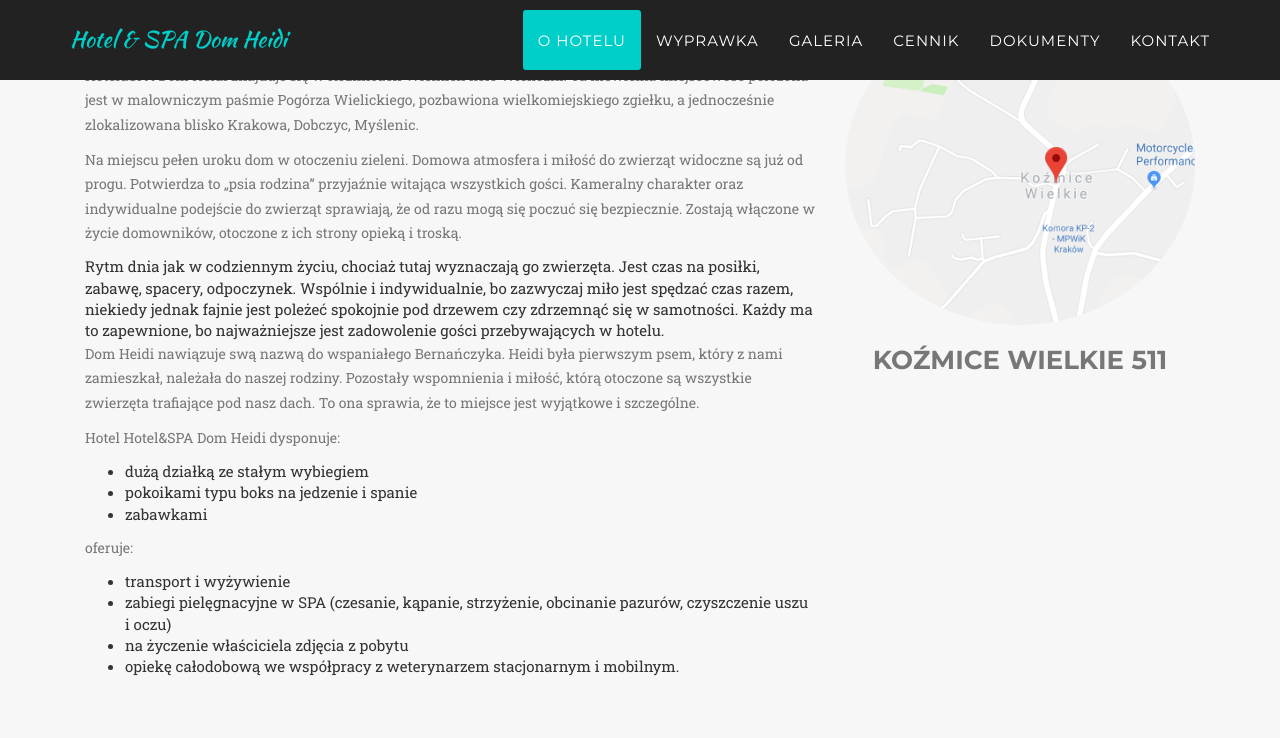
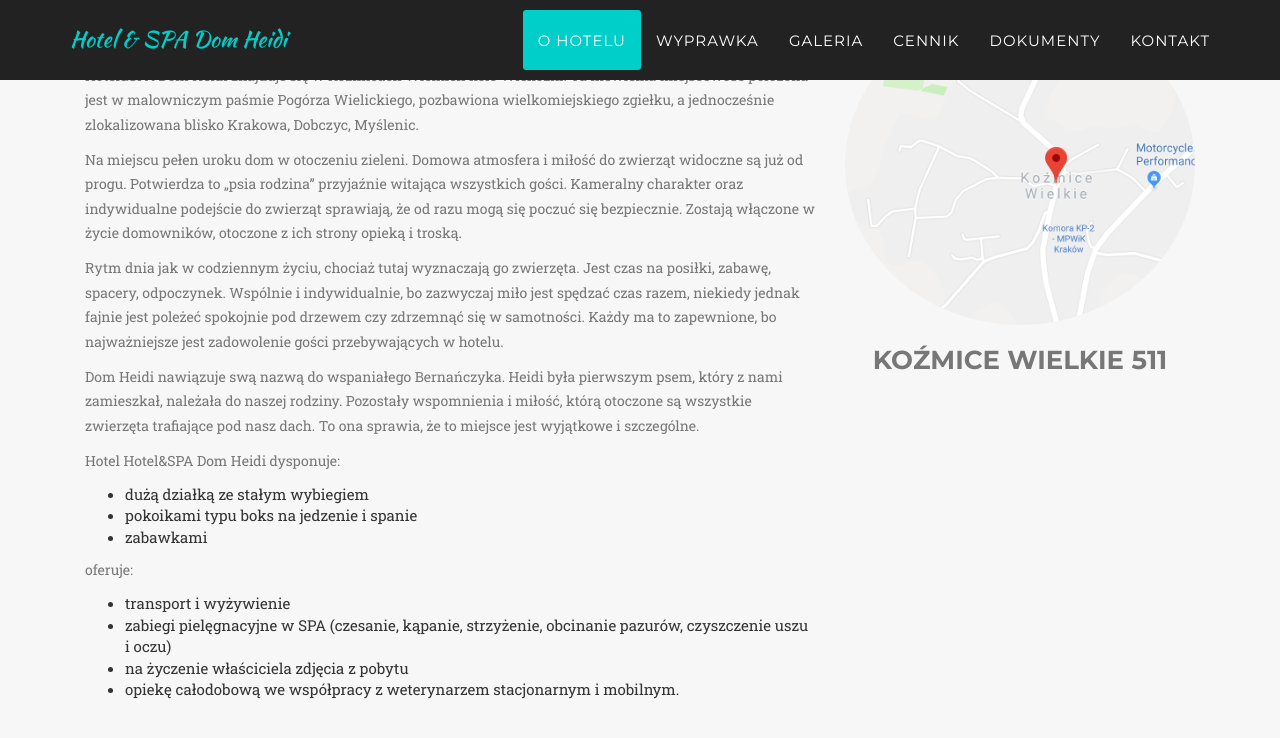
Before and after one commit to ArturSkowronski/dom-heidi.github.io, a Jekyll site: the page built from index.html, in a window 1280 px wide and 900 px high, scrolled down 913 px. Shown: the top 738 px of the window. Built offline with Jekyll 4.4.1, drawn with Linux system fonts in a browser that asks for light colours; some web fonts are replaced.

Commit message:
Update services.html

```diff
--- a/_includes/services.html
+++ b/_includes/services.html
@@ -3,16 +3,16 @@
         <div class="container">
             <div class="row">
                 <div class="col-lg-12 ">
-                    <div class="col-lg-8 ">
+                    <div class="col-lg-8">
                         <h2 class="section-heading">O Hotelu</h2>
                         <p class="text-muted">
                           Hotel&SPA Dom Heidi znajduje się w Koźmicach Wielkich koło Wieliczki. Ta niewielka miejscowość położona jest w malowniczym paśmie Pogórza Wielickiego, pozbawiona wielkomiejskiego zgiełku, a jednocześnie zlokalizowana blisko Krakowa, Dobczyc, Myślenic.
                         </p>
                         <p class="text-muted">
 Na miejscu pełen uroku dom w otoczeniu zieleni. Domowa atmosfera i  miłość do zwierząt widoczne są już od progu. Potwierdza to „psia rodzina” przyjaźnie witająca wszystkich gości. Kameralny charakter oraz indywidualne podejście do zwierząt sprawiają, że od razu mogą się poczuć się bezpiecznie. Zostają włączone w życie domowników, otoczone z ich strony opieką i troską.
-                        </p>
+                        </p> <p class="text-muted">
 Rytm dnia jak w codziennym życiu, chociaż tutaj wyznaczają go zwierzęta. Jest czas na posiłki, zabawę, spacery, odpoczynek. Wspólnie i indywidualnie, bo zazwyczaj miło jest spędzać czas razem, niekiedy jednak fajnie jest poleżeć spokojnie pod drzewem czy zdrzemnąć się w samotności. Każdy ma to zapewnione, bo najważniejsze jest zadowolenie gości przebywających w hotelu.
-                                                    <p class="text-muted">
+                               </p> <p class="text-muted">
 Dom Heidi nawiązuje swą nazwą do wspaniałego Bernańczyka. Heidi była  pierwszym psem, który z nami zamieszkał, należała do naszej rodziny. Pozostały wspomnienia i miłość, którą otoczone są wszystkie zwierzęta trafiające pod nasz dach. To ona sprawia, że to miejsce jest wyjątkowe i szczególne.
                         </p>
                         <p class="text-muted">Hotel Hotel&SPA Dom Heidi dysponuje:</p>
```
